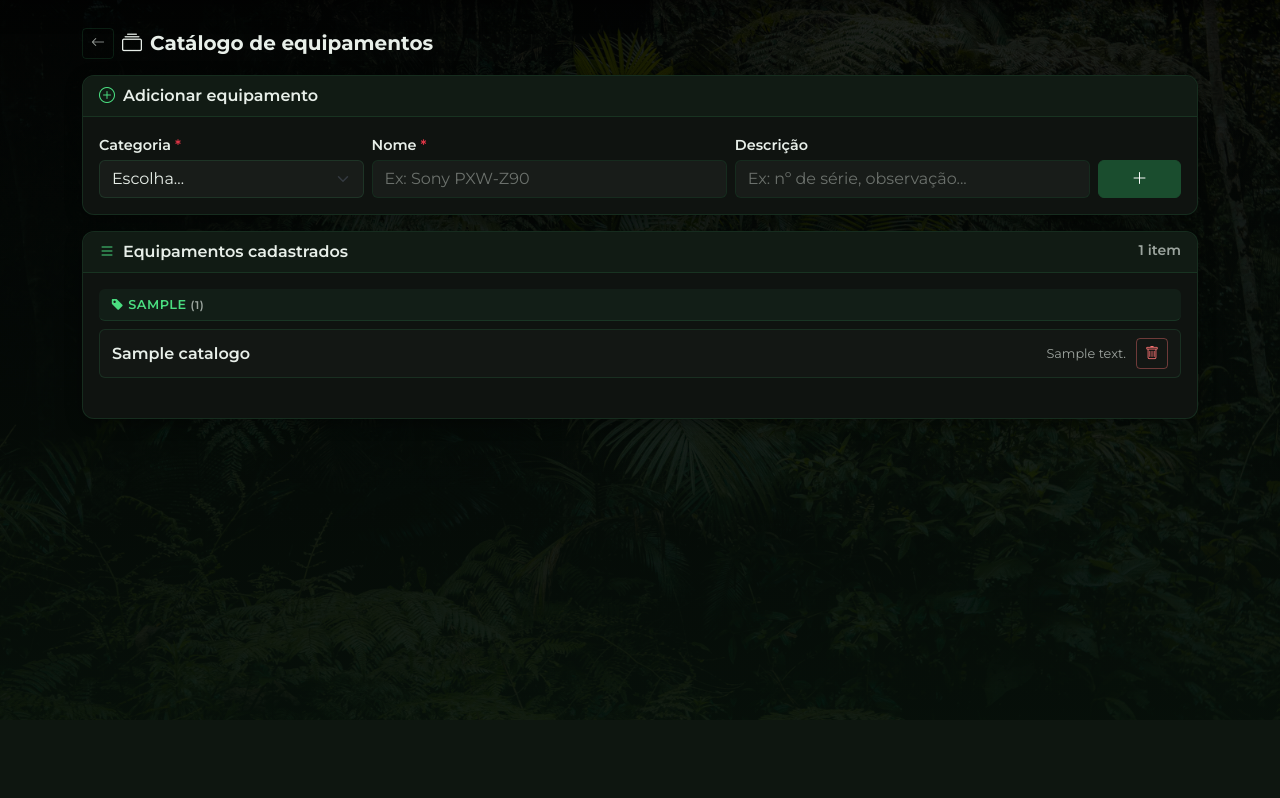
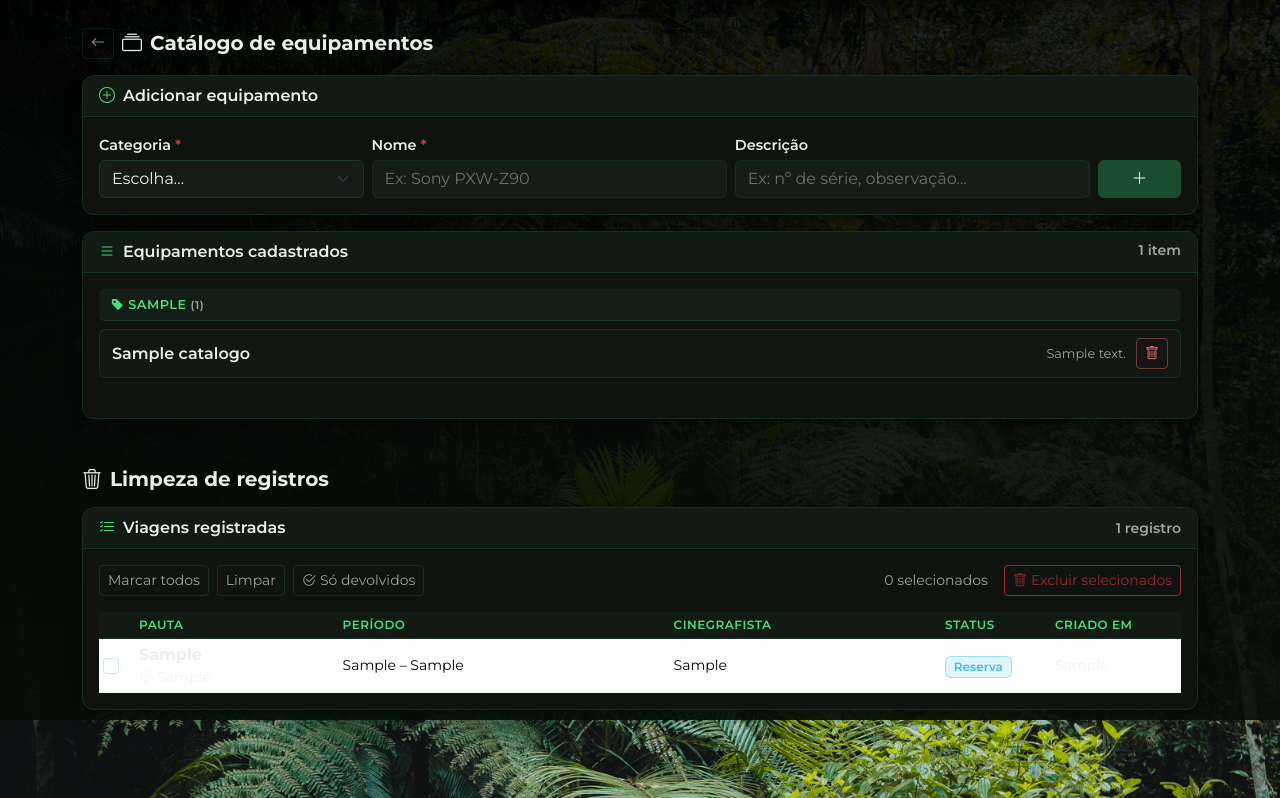
Before and after one commit to Leovilela88/equipamentostg, a Flask app: page /admin in a window 1280 px wide. Shown: the part 80-878 px from the top of the page. Before the commit the page ends 540 px from the top, so only its background shows below. Run offline with Flask 3, Linux system fonts and the light colour scheme; tables that the repository leaves empty hold one stand-in row (values such as "Sample post").

Commit message:
Limpeza de registros no painel admin
- Nova secao no /admin lista todas as viagens cadastradas
- Checkboxes para selecionar multiplas
- Botoes: Marcar todos / Limpar / So devolvidos
- Botao 'Excluir selecionados' com confirmacao
- Contador dinamico de itens selecionados
- Tabela ordenada por data_inicio (mais antigos primeiro)

Co-Authored-By: Claude Opus 4.7 <noreply@anthropic.com>

```diff
--- a/app.py
+++ b/app.py
@@ -394,9 +394,34 @@ def excluir(id):
 @app.route("/admin")
 def admin():
     catalogo = listar_catalogo()
+    with get_db() as conn:
+        registros = conn.execute(
+            "SELECT id, pauta, data_inicio, data_fim, cinegrafista, "
+            "destino, status, criado_em, devolvido_em "
+            "FROM registros ORDER BY data_inicio ASC, criado_em ASC"
+        ).fetchall()
     return render_template("admin.html",
                            categorias=CATEGORIAS,
-                           catalogo=catalogo)
+                           catalogo=catalogo,
+                           registros=registros)
+
+
+@app.route("/admin/registros/excluir-selecionados", methods=["POST"])
+def excluir_selecionados():
+    ids = request.form.getlist("ids")
+    if not ids:
+        flash("Nenhum registro selecionado.", "erro")
+        return redirect(url_for("admin") + "#registros")
+
+    with get_db() as conn:
+        qmarks = ",".join("?" * len(ids))
+        n = conn.execute(
+            f"DELETE FROM registros WHERE id IN ({qmarks})", ids
+        ).rowcount
+        conn.commit()
+
+    flash(f"{n} {'registro excluído' if n == 1 else 'registros excluídos'}.", "ok")
+    return redirect(url_for("admin") + "#registros")
 
 
 # ── Catálogo de equipamentos ───────────────────────────────────────────────────
--- a/templates/admin.html
+++ b/templates/admin.html
@@ -94,4 +94,137 @@
 
   </div>
 </div>
+
+
+<!-- ───── Limpeza de registros ───── -->
+<div id="registros" class="mt-5"></div>
+
+<div class="d-flex align-items-center gap-2 mb-3">
+  <h5 class="mb-0 fw-bold flex-fill">
+    <i class="bi bi-trash3 me-2"></i>Limpeza de registros
+  </h5>
+</div>
+
+<div class="card">
+  <div class="card-header py-2 fw-semibold d-flex justify-content-between align-items-center">
+    <span><i class="bi bi-list-check me-2"></i>Viagens registradas</span>
+    <span class="text-muted small">{{ registros|length }} {{ 'registro' if registros|length == 1 else 'registros' }}</span>
+  </div>
+  <div class="card-body">
+
+    {% if registros %}
+
+    <form method="POST" action="{{ url_for('excluir_selecionados') }}"
+          onsubmit="return confirmarExclusao(this)">
+
+      <div class="d-flex gap-2 mb-3 flex-wrap align-items-center">
+        <button type="button" class="btn btn-sm btn-outline-secondary" id="btnMarcarReg">Marcar todos</button>
+        <button type="button" class="btn btn-sm btn-outline-secondary" id="btnLimparReg">Limpar</button>
+        <button type="button" class="btn btn-sm btn-outline-secondary" id="btnDevolvidos">
+          <i class="bi bi-check2-circle me-1"></i>Só devolvidos
+        </button>
+        <div class="flex-fill"></div>
+        <span class="text-muted small me-2" id="contadorSel">0 selecionados</span>
+        <button type="submit" class="btn btn-sm btn-outline-danger" id="btnExcluir" disabled>
+          <i class="bi bi-trash me-1"></i>Excluir selecionados
+        </button>
+      </div>
+
+      <div class="table-responsive">
+        <table class="table table-sm align-middle mb-0 reg-table">
+          <thead>
+            <tr>
+              <th style="width: 36px;"></th>
+              <th>Pauta</th>
+              <th class="d-none d-md-table-cell">Período</th>
+              <th class="d-none d-lg-table-cell">Cinegrafista</th>
+              <th style="width:110px;">Status</th>
+              <th class="d-none d-md-table-cell" style="width:130px;">Criado em</th>
+            </tr>
+          </thead>
+          <tbody>
+            {% for r in registros %}
+            <tr>
+              <td>
+                <input type="checkbox" name="ids" value="{{ r.id }}" class="form-check-input cb-reg">
+              </td>
+              <td>
+                <a href="{{ url_for('detalhe', id=r.id) }}" class="text-decoration-none">
+                  <strong>{{ r.pauta }}</strong>
+                </a>
+                {% if r.destino %}
+                  <div class="text-muted small"><i class="bi bi-geo-alt me-1"></i>{{ r.destino }}</div>
+                {% endif %}
+              </td>
+              <td class="small d-none d-md-table-cell">{{ formatar_periodo(r.data_inicio, r.data_fim) }}</td>
+              <td class="small d-none d-lg-table-cell">{{ r.cinegrafista }}</td>
+              <td>
+                {% if r.status == 'Reservado' %}
+                  <span class="badge badge-reservado small">Reserva</span>
+                {% elif r.status == 'Em campo' %}
+                  <span class="badge badge-campo small">Em campo</span>
+                {% else %}
+                  <span class="badge badge-devolvido small">Devolvido</span>
+                {% endif %}
+              </td>
+              <td class="small text-muted d-none d-md-table-cell">{{ r.criado_em[:10] if r.criado_em else '' }}</td>
+            </tr>
+            {% endfor %}
+          </tbody>
+        </table>
+      </div>
+    </form>
+
+    {% else %}
+      <p class="text-muted text-center my-4 mb-0">
+        <i class="bi bi-inbox" style="font-size:2rem;"></i><br>
+        Nenhuma viagem registrada ainda.
+      </p>
+    {% endif %}
+
+  </div>
+</div>
+
 {% endblock %}
+
+{% block scripts %}
+<script>
+const cbs = () => document.querySelectorAll('.cb-reg');
+const contador = document.getElementById('contadorSel');
+const btnExcluir = document.getElementById('btnExcluir');
+
+function atualizarContador() {
+  const sel = [...cbs()].filter(c => c.checked).length;
+  if (contador) contador.textContent = sel + (sel === 1 ? ' selecionado' : ' selecionados');
+  if (btnExcluir) btnExcluir.disabled = sel === 0;
+}
+
+cbs().forEach(cb => cb.addEventListener('change', atualizarContador));
+
+document.getElementById('btnMarcarReg')?.addEventListener('click', () => {
+  cbs().forEach(c => c.checked = true);
+  atualizarContador();
+});
+document.getElementById('btnLimparReg')?.addEventListener('click', () => {
+  cbs().forEach(c => c.checked = false);
+  atualizarContador();
+});
+document.getElementById('btnDevolvidos')?.addEventListener('click', () => {
+  cbs().forEach(c => {
+    const row = c.closest('tr');
+    const badge = row.querySelector('.badge-devolvido');
+    c.checked = !!badge;
+  });
+  atualizarContador();
+});
+
+function confirmarExclusao(form) {
+  const sel = [...form.querySelectorAll('.cb-reg')].filter(c => c.checked).length;
+  if (sel === 0) {
+    alert('Selecione ao menos um registro.');
+    return false;
+  }
+  return confirm(`Excluir permanentemente ${sel} ${sel === 1 ? 'registro' : 'registros'}? Esta ação não pode ser desfeita.`);
+}
+</script>
+{% endblock %}
--- a/templates/base.html
+++ b/templates/base.html
@@ -325,6 +325,31 @@
     .modal-header, .modal-footer { border-color: var(--borda); }
     .btn-close { filter: invert(1) opacity(.7); }
 
+    /* Tabela de registros (admin) */
+    .reg-table { color: var(--txt-claro); }
+    .reg-table thead th {
+      background: rgba(74,222,128,.04);
+      color: var(--verde-claro);
+      border-bottom: 1px solid var(--borda);
+      font-size: .75rem;
+      letter-spacing: .5px;
+      text-transform: uppercase;
+      font-weight: 600;
+    }
+    .reg-table tbody tr { border-bottom: 1px solid var(--borda); }
+    .reg-table tbody tr:hover { background: rgba(74,222,128,.05); }
+    .reg-table td, .reg-table th { border-color: var(--borda) !important; }
+    .reg-table a { color: var(--txt-claro); }
+    .reg-table a:hover { color: var(--verde-claro); }
+    .reg-table .form-check-input {
+      background-color: rgba(255,255,255,.05);
+      border-color: var(--borda-forte);
+    }
+    .reg-table .form-check-input:checked {
+      background-color: var(--verde-mata);
+      border-color: var(--verde-claro);
+    }
+
     /* Catálogo (checkboxes agrupados) */
     .cat-grupo {
       background: rgba(255,255,255,.02);
```
